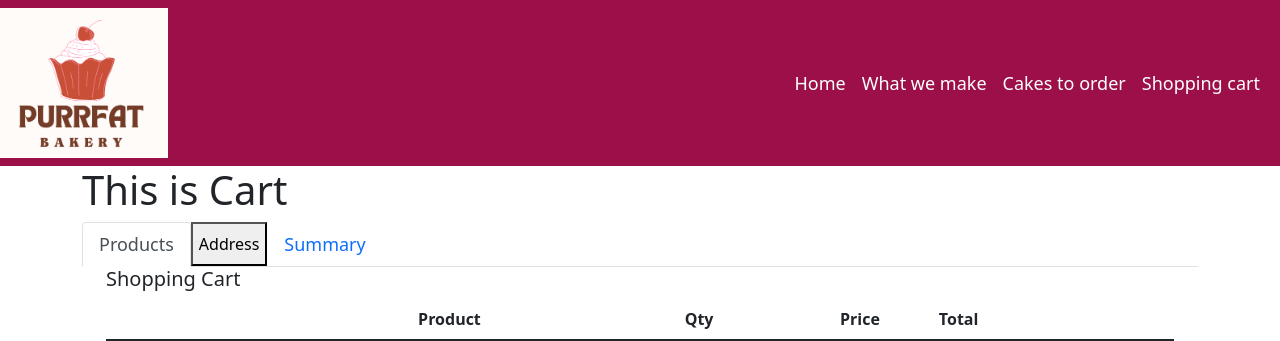
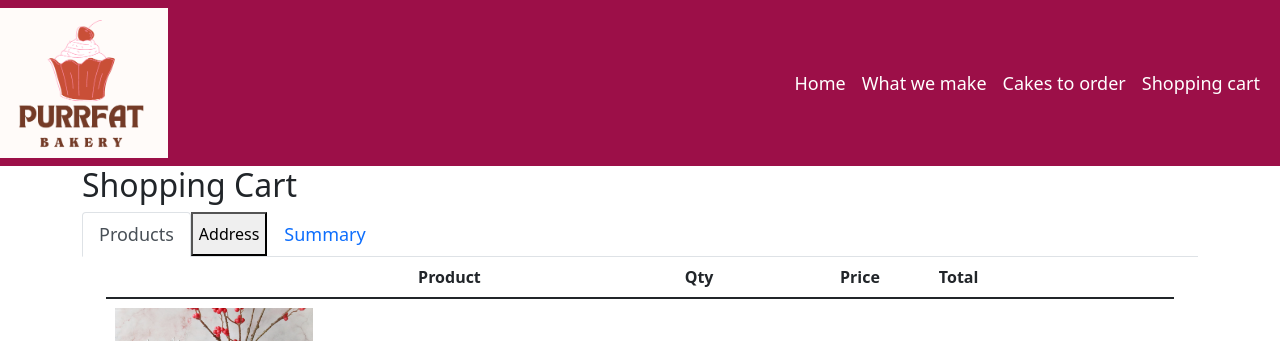
Before and after one commit to maijaviska/hackat-3, a React (Create React App) app: page /cart in a window 1280 px wide. Shown: the top 341 px of the page. Built offline with nearby package versions, Linux system fonts and the light colour scheme.

Commit message:
shopping cart

```diff
--- a/src/Components/ProductSummary.js
+++ b/src/Components/ProductSummary.js
@@ -5,7 +5,6 @@ function ProductSummary() {
     return (
         <div className="container-fluid">
             <form>
-                <h5>Shopping Cart</h5>
                 <table className="table">
                     <thead>
                         <tr>
--- a/src/Pages/Cart.js
+++ b/src/Pages/Cart.js
@@ -8,7 +8,7 @@ function Cart() {
     return (
         <div className="row">
             <div className="col">
-                <h1>This is Cart</h1>
+                <h2>Shopping Cart</h2>
                 <nav>
                     <div className="nav nav-tabs" id="nav-tab" role="tablist">
                         <button className="nav-link active" id="nav-products-tab" data-bs-toggle="tab"
```
